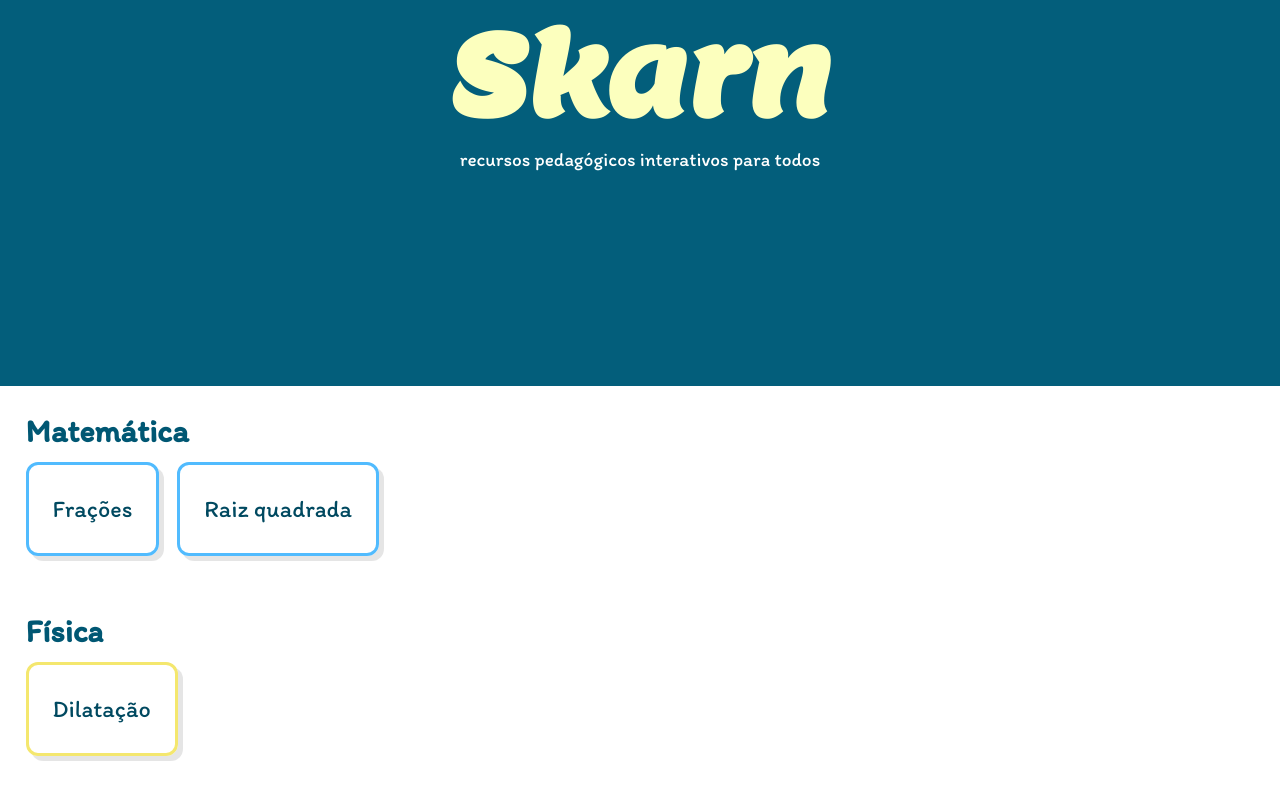
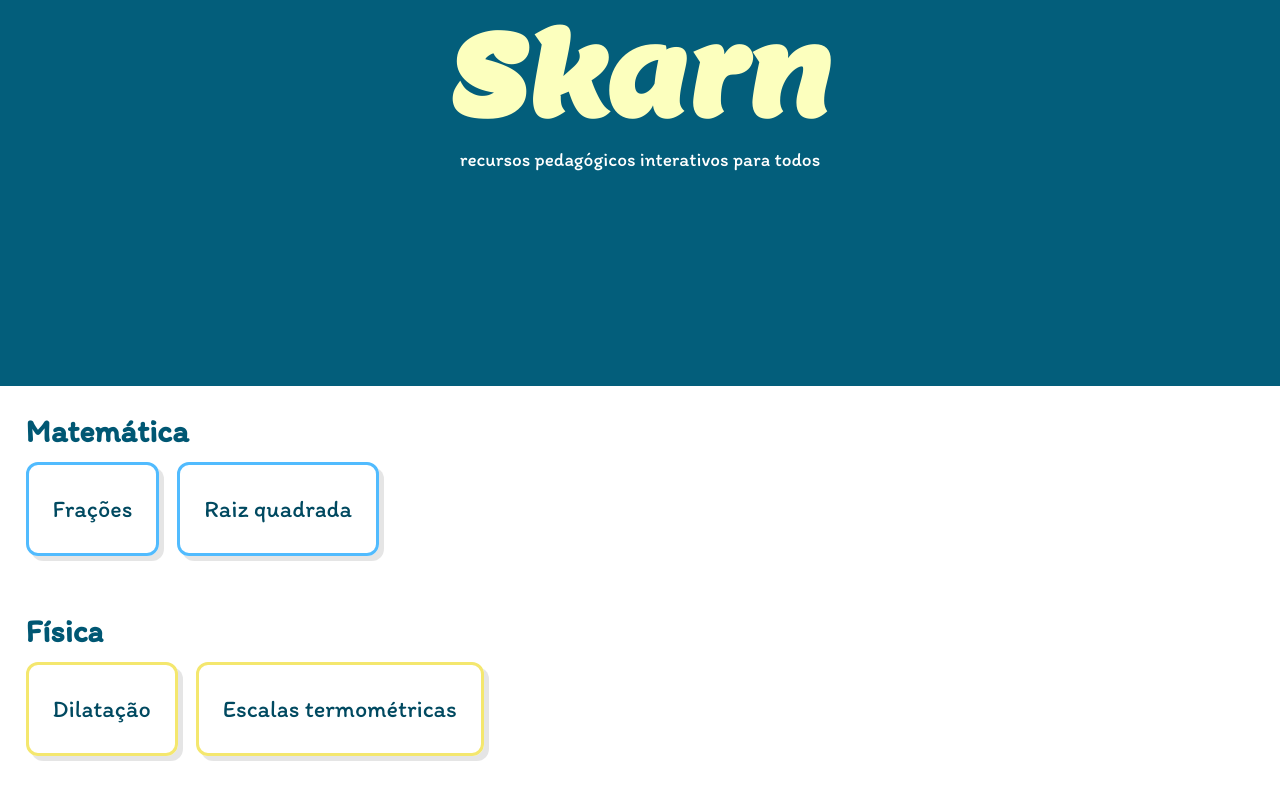
Before and after one commit to joaoP-santos/skarn, a Nuxt app: page / in a window 1280 px wide. Shown: the part 214-1014 px from the top of the page. Built offline with nearby package versions, Linux system fonts and the light colour scheme.

Commit message:
feat: added link to thermal scales in home

```diff
--- a/pages/index.vue
+++ b/pages/index.vue
@@ -30,6 +30,9 @@ useHead({
       <div>
         <NuxtLink to="/physics/dilatation" class="physics">
           <p>Dilatação</p>
+        </NuxtLink>
+        <NuxtLink to="/physics/thermo-scales" class="physics">
+          <p>Escalas termométricas</p>
         </NuxtLink>
       </div>
     </div>
```
